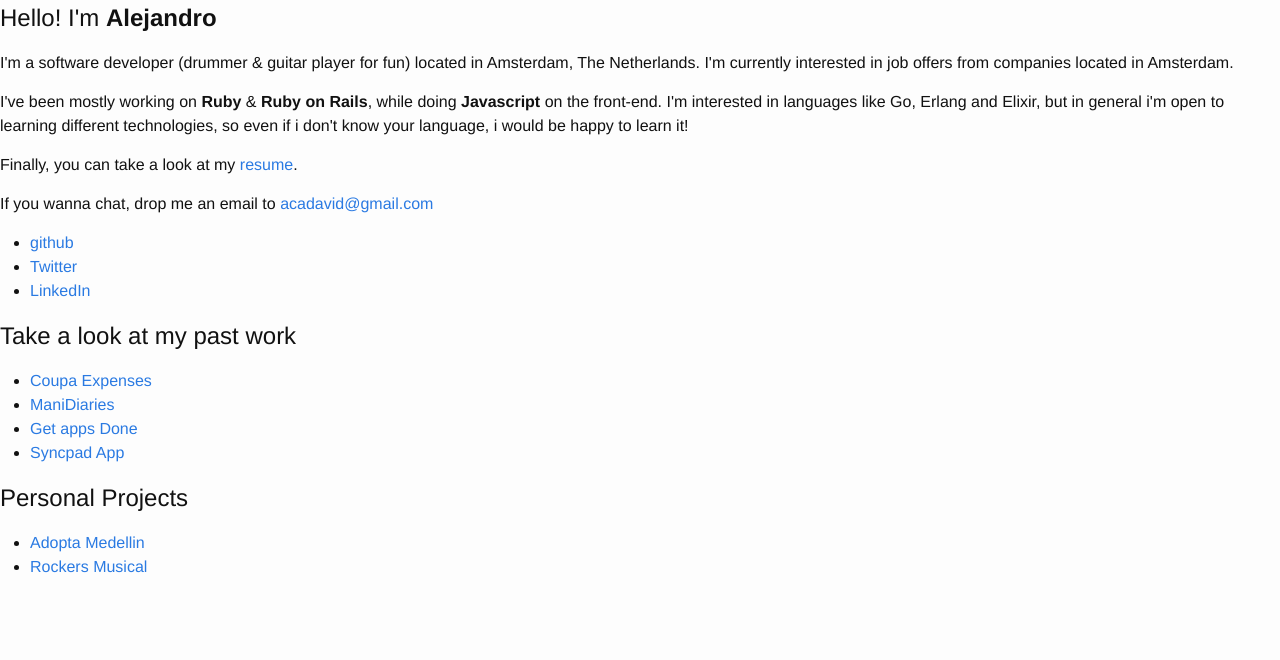
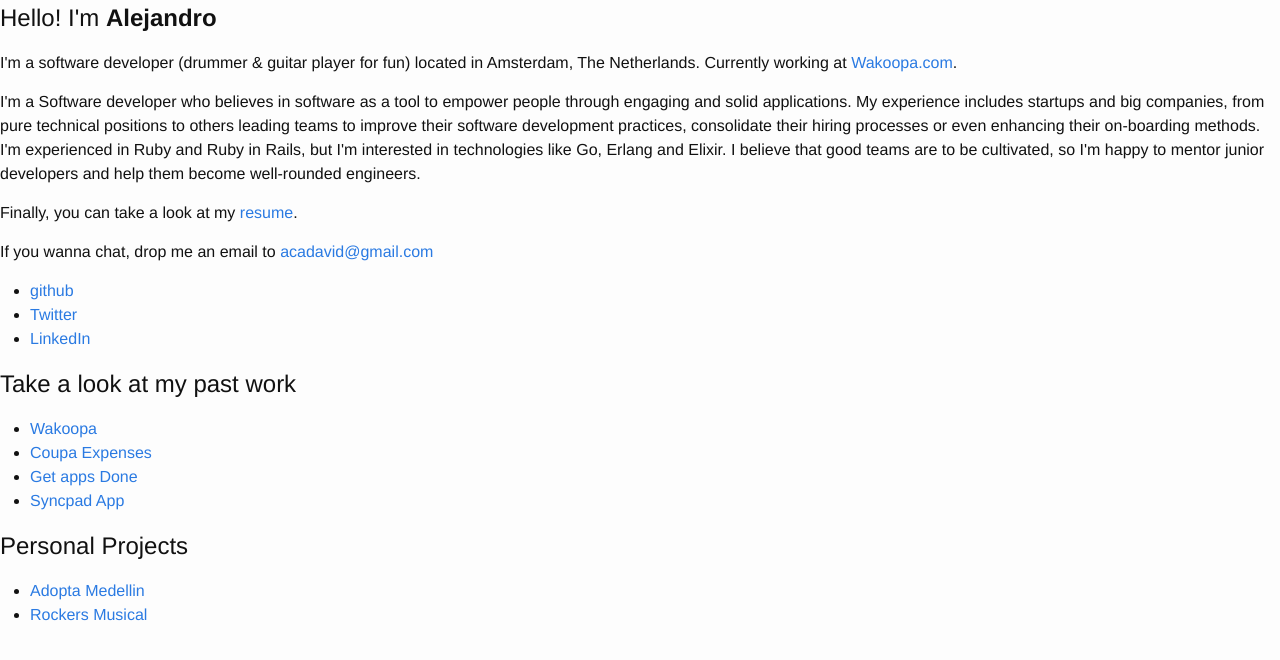
Before and after one commit to acadavid/acadavid.github.io, a Jekyll site: the page index.html, which Jekyll copies as it is, in a window 1280 px wide. Shown: the top 660 px of the page. Built offline with Jekyll 4.4.1, drawn with Linux system fonts in a browser that asks for light colours.

Commit message:
Changed homepage

```diff
--- a/index.html
+++ b/index.html
@@ -18,10 +18,10 @@
         <div class="boxed main--container">
           <h1>Hello! I'm <strong>Alejandro</strong></h1>
           <p>
-              I'm a software developer (drummer & guitar player for fun) located in Amsterdam, The Netherlands. I'm currently interested in job offers from companies located in Amsterdam.
+              I'm a software developer (drummer & guitar player for fun) located in Amsterdam, The Netherlands. Currently working at <a href="https://www.wakoopa.com">Wakoopa.com</a>.</p>
           </p>
 
-          <p>I've been mostly working on <strong>Ruby</strong> & <strong>Ruby on Rails</strong>, while doing <strong>Javascript</strong> on the front-end. I'm interested in languages like Go, Erlang and Elixir, but in general i'm open to learning different technologies, so even if i don't know your language, i would be happy to learn it!</p>
+          <p>I'm a Software developer who believes in software as a tool to empower people through engaging and solid applications. My experience includes startups and big companies, from pure technical positions to others leading teams to improve their software development practices, consolidate their hiring processes or even enhancing their on-boarding methods. I'm experienced in Ruby and Ruby in Rails, but I'm interested in technologies like Go, Erlang and Elixir. I believe that good teams are to be cultivated, so I'm happy to mentor junior developers and help them become well-rounded engineers.</p>
 
           <p>Finally, you can take a look at my <a href="./resume.pdf">resume</a>.</p>
 
@@ -38,8 +38,8 @@
         <div class="boxed side-section--container margin-90">
           <h2 class="side-section--heading">Take a look at my past work</h2>
           <ul class="side-section--list margin-reset">
+            <li><a href="https://www.wakoopa.com/">Wakoopa</a></li>
             <li><a href="http://www.coupa.com/software/expense-management/">Coupa Expenses</a></li>
-            <li><a href="https://www.facebook.com/ManiDiaries">ManiDiaries</a></li>
             <li><a href="http://www.getappsdone.com/">Get apps Done</a></li>
             <li><a href="https://www.syncpadapp.com/">Syncpad App</a></li>
           </ul>
```
